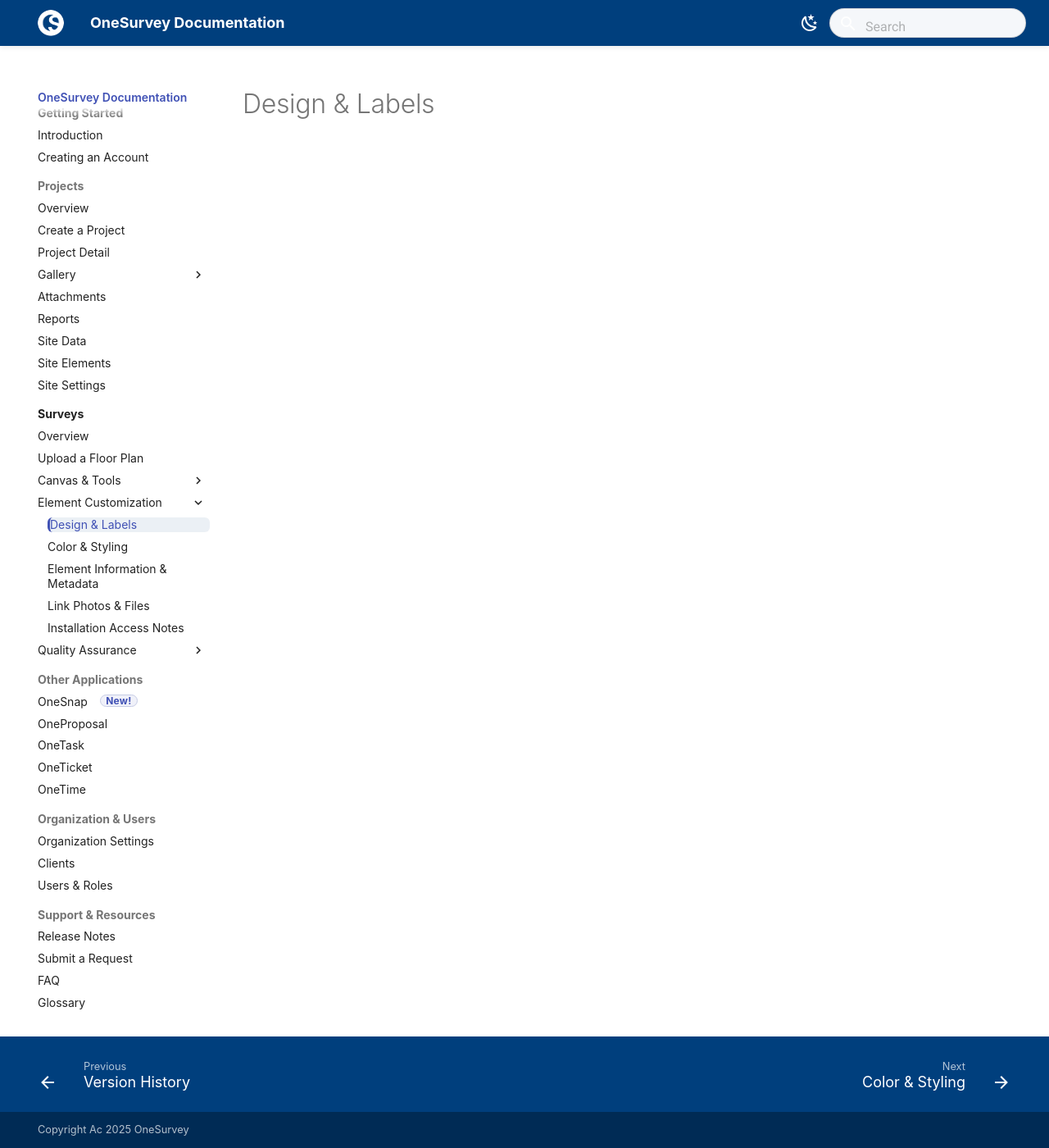
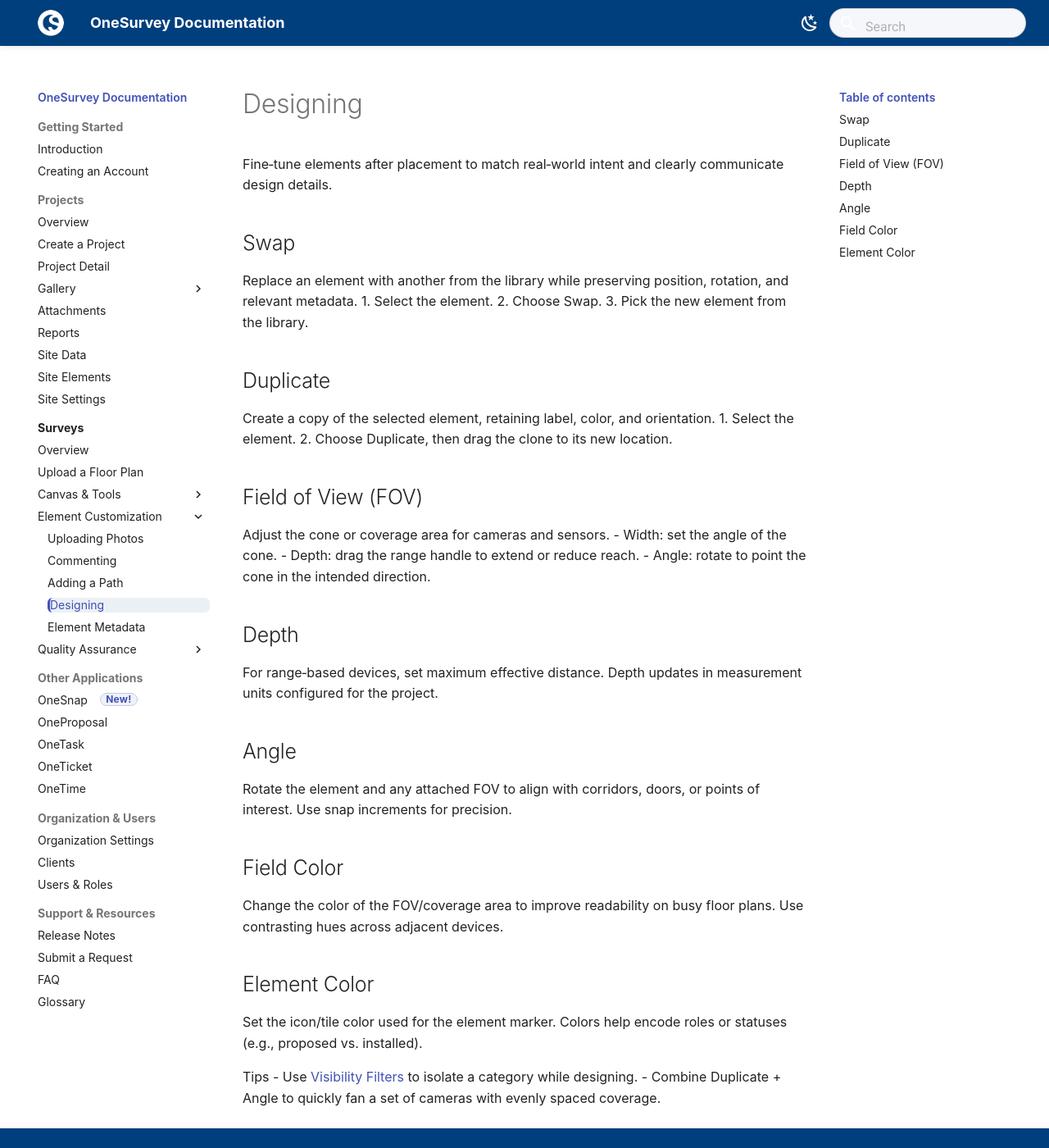
Before and after one commit to rstewartIA/OneSurvey-Docs, an MkDocs documentation site: the page built from docs/surveys/design.md, in a window 1280 px wide and 1400 px high. Shown: the whole window at 82% size. Built offline with MkDocs 1.6.1 and Material for MkDocs 9.7.7, drawn with Linux system fonts in a browser that asks for light colours; some web fonts are replaced; some of the changed text lies outside the part shown.

Commit message:
Updating element customization

```diff
--- a/docs/surveys/design.md
+++ b/docs/surveys/design.md
@@ -1 +1,36 @@
-# Design & Labels
+# Designing
+
+Fine‑tune elements after placement to match real‑world intent and clearly communicate design details.
+
+## Swap
+Replace an element with another from the library while preserving position, rotation, and relevant metadata.
+1. Select the element.
+2. Choose Swap.
+3. Pick the new element from the library.
+
+## Duplicate
+Create a copy of the selected element, retaining label, color, and orientation.
+1. Select the element.
+2. Choose Duplicate, then drag the clone to its new location.
+
+## Field of View (FOV)
+Adjust the cone or coverage area for cameras and sensors.
+- Width: set the angle of the cone.
+- Depth: drag the range handle to extend or reduce reach.
+- Angle: rotate to point the cone in the intended direction.
+
+## Depth
+For range‑based devices, set maximum effective distance. Depth updates in measurement units configured for the project.
+
+## Angle
+Rotate the element and any attached FOV to align with corridors, doors, or points of interest. Use snap increments for precision.
+
+## Field Color
+Change the color of the FOV/coverage area to improve readability on busy floor plans. Use contrasting hues across adjacent devices.
+
+## Element Color
+Set the icon/tile color used for the element marker. Colors help encode roles or statuses (e.g., proposed vs. installed).
+
+Tips
+- Use [Visibility Filters](visibility-filters.md) to isolate a category while designing.
+- Combine Duplicate + Angle to quickly fan a set of cameras with evenly spaced coverage.
--- a/mkdocs.yml
+++ b/mkdocs.yml
@@ -76,11 +76,11 @@
           - Visibility Filters: surveys/visibility-filters.md
           - Version History: surveys/version-history.md
       - Element Customization:
-          - Design & Labels: surveys/design.md
-          - Color & Styling: surveys/color-styling.md
-          - Element Information & Metadata: surveys/element-information.md
-          - Link Photos & Files: surveys/link-photos.md
-          - Installation Access Notes: surveys/installation-access.md
+          - Uploading Photos: surveys/link-photos.md
+          - Commenting: surveys/commenting.md
+          - Adding a Path: surveys/adding-a-path.md
+          - Designing: surveys/design.md
+          - Element Metadata: surveys/element-information.md
       - Quality Assurance:
           - Quality Check: surveys/quality-check.md
   - Other Applications:
```
Also changed, not shown: docs/projects/project-detail.md (+10 -0 lines), docs/surveys/adding-a-path.md (added, +34 -0 lines), docs/surveys/commenting.md (added, +30 -0 lines), docs/surveys/element-information.md (+18 -1 lines), docs/surveys/link-photos.md (+32 -1 lines), 1 other file.
